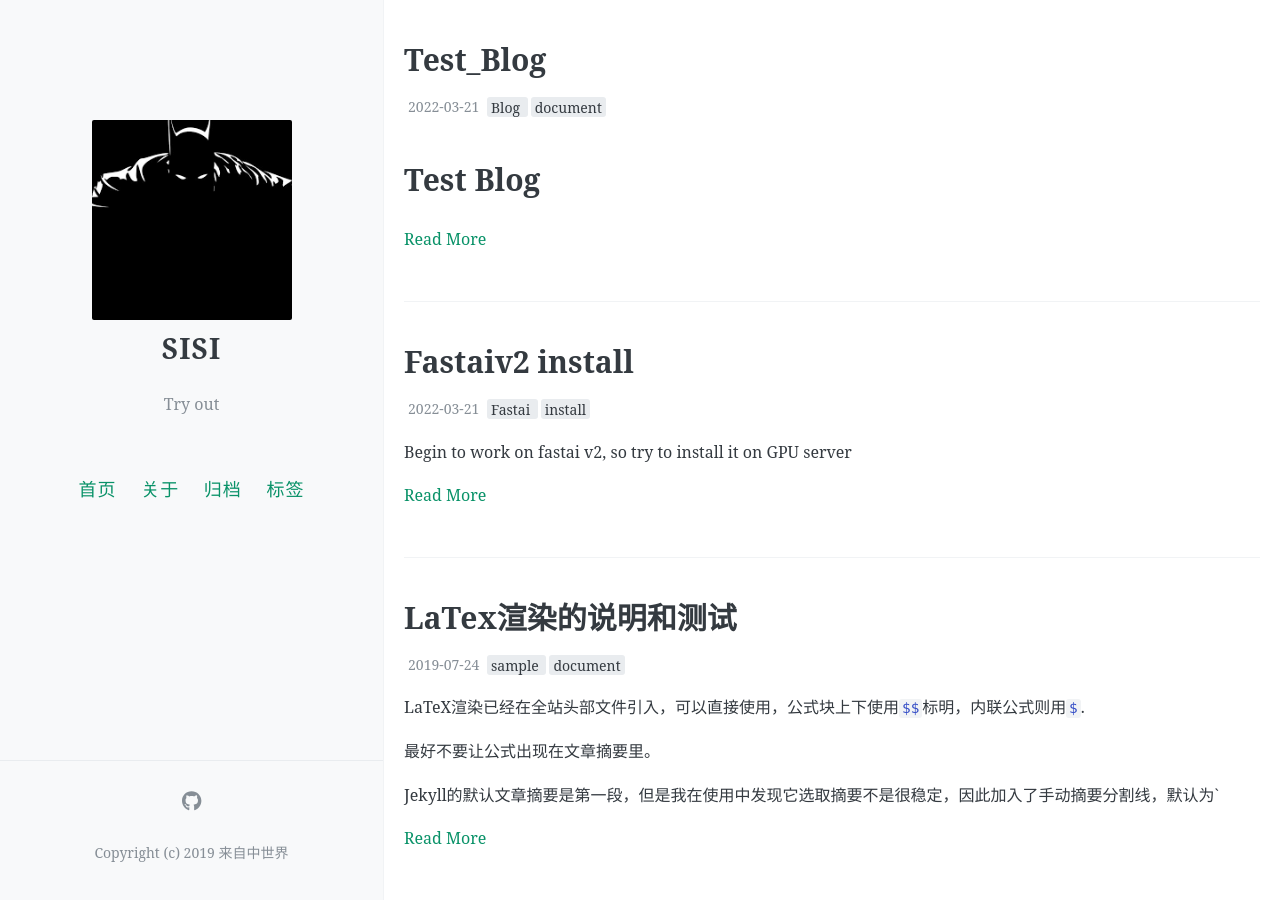
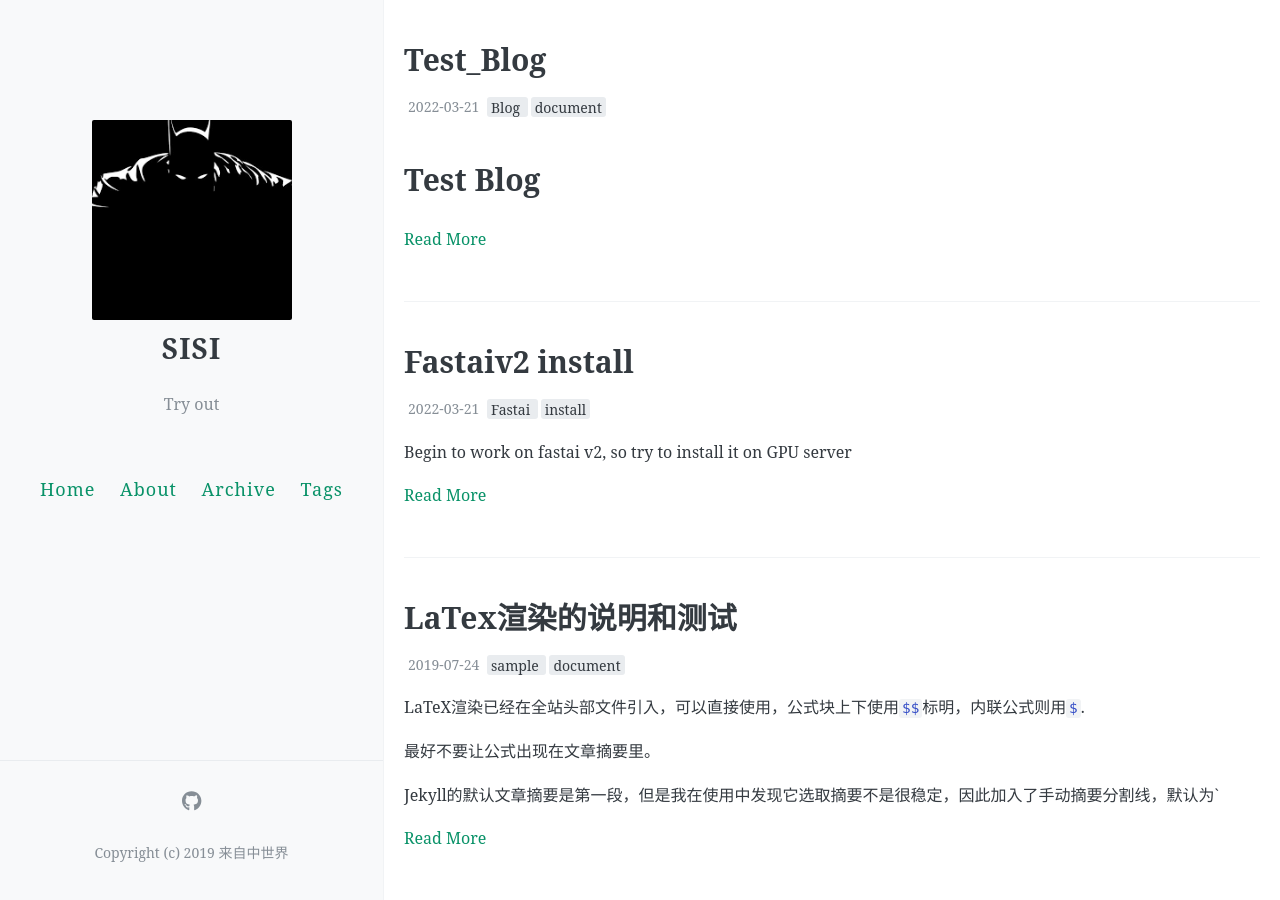
Before and after one commit to sidoniepc/mysite, a Jekyll site: the page built from index.html, in a window 1280 px wide and 900 px high. Built offline with Jekyll 4.4.1, drawn with Linux system fonts in a browser that asks for light colours; the list of posts is cut into pages by our own code; comment, search, counter and statistics services are not loaded.

Commit message:
Update _config.yml

```diff
--- a/_config.yml
+++ b/_config.yml
@@ -32,13 +32,13 @@ favicon: https://raw.githubusercontent.com/FromEndWorld/LOFFER/master/images/fav
 
 # 菜单中的按钮
 navigation:
-  - name: 首页
+  - name: Home
     url: /
-  - name: 关于
+  - name: About
     url: /about
-  - name: 归档
+  - name: Archive
     url: /archive
-  - name: 标签
+  - name: Tags
     url: /tags
 
 # 每页的文章数
```
